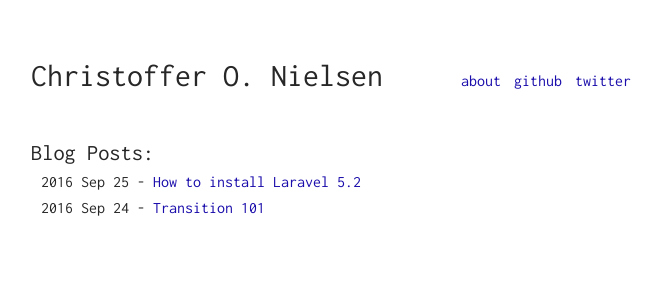
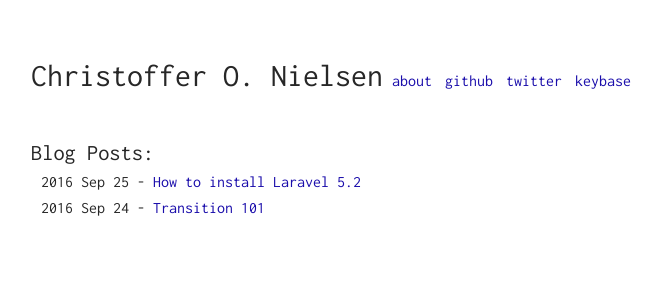
Before and after one commit to Oleander2911/oleander2911.github.io, a Jekyll site: the page built from index.html, in a window 1280 px wide. Shown: the top 300 px of the page, without its empty margins (309-971 px from the left). Built offline with Jekyll 4.4.1, drawn with Linux system fonts in a browser that asks for light colours.

Commit message:
adding keybase link

```diff
--- a/_data/navigation.yml
+++ b/_data/navigation.yml
@@ -6,3 +6,6 @@
 
 - title: twitter
   url: https://twitter.com/christofferon
+
+- title: keybase
+  url: https://keybase.io/oleander29
```
Also changed, not shown: me/index.md (+1 -1 lines).
